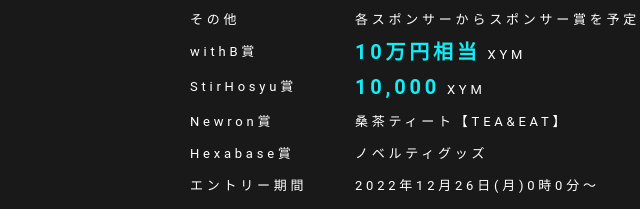
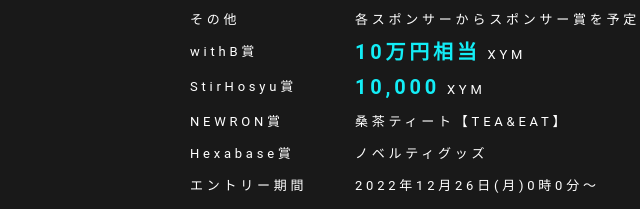
Before and after one commit to nemtus/hackathon-lp-2023, a website: page public/index.html in a window 1280 px wide. Shown: the part 1025-1234 px from the top of the page, 251-891 px from the left. Drawn offline with nearby package versions, Linux system fonts and the light colour scheme.

Commit message:
fix: sponsor name

```diff
--- a/public/index.html
+++ b/public/index.html
@@ -151,7 +151,7 @@
               </p>
             </li>
             <li class="info-container-item">
-              <p class="info-container-item-left">Newron賞</p>
+              <p class="info-container-item-left">NEWRON賞</p>
               <p class="info-container-item-right">桑茶ティート【TEA&EAT】</p>
             </li>
             <li class="info-container-item">
```
